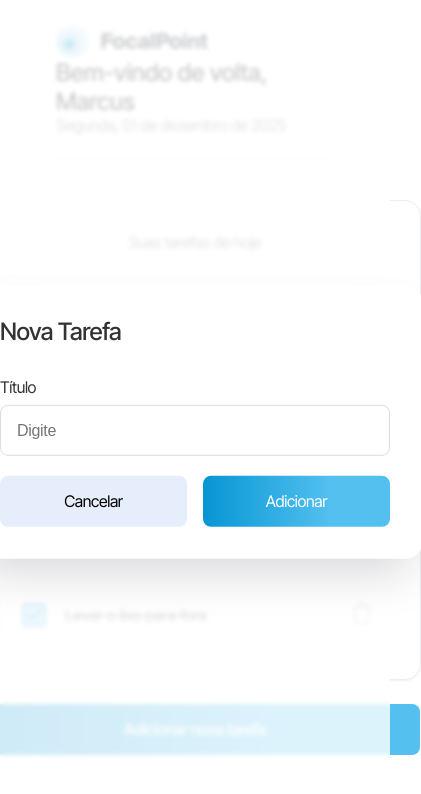
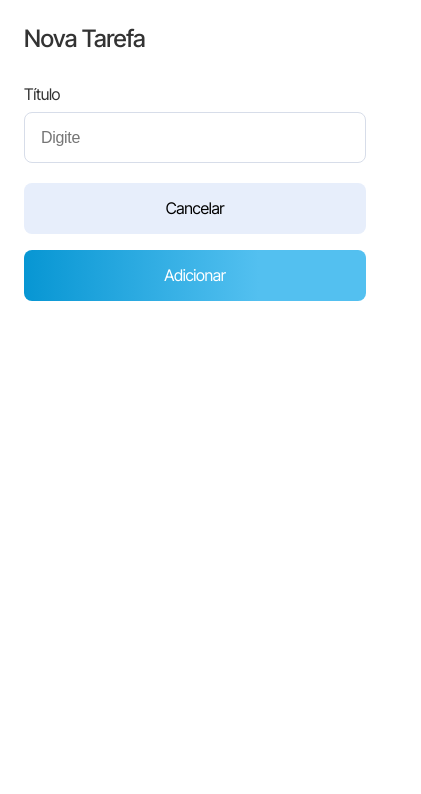
Before and after one commit to horus018/lista_tarefas_react, a Next.js app in the folder lista_tarefas/: page / in a window 390 px wide. Both pictures are taken after a click on the button "Adicionar nova tarefa". Shown: the top 794 px of the page, 421 px wide, since content can reach past the window. Built offline with nearby package versions, Linux system fonts and the light colour scheme.

Commit message:
- Barra de rolagem na lista se ficar muito comprida - Barra de rolagem customizada pra lista - A mensagem de título da tarefa não fica aparecendo toda vez - Feito responsividade em todos os componentes

```diff
--- a/lista_tarefas/src/components/Header/styles.module.scss
+++ b/lista_tarefas/src/components/Header/styles.module.scss
@@ -25,3 +25,19 @@
 
     color: rgba(0, 0, 0, 0.54);
 }
+
+@media (max-width: 800px) {
+    .welcomeMessage {
+        width: 100%;
+    }
+}
+
+@media (max-width: 520px) {
+    .header {
+        margin: 0 24px 24px 24px;
+    }
+
+    .welcomeMessage {
+        font-size: 16px;
+    }
+}
--- a/lista_tarefas/src/components/Icons/FocalPoint/styles.module.scss
+++ b/lista_tarefas/src/components/Icons/FocalPoint/styles.module.scss
@@ -3,3 +3,9 @@
     gap: 11px;
     align-items: center;
 }
+
+@media (max-width: 800px) {
+    .logo {
+        width: 100%;
+    }
+}
--- a/lista_tarefas/src/components/Modals/styles.module.scss
+++ b/lista_tarefas/src/components/Modals/styles.module.scss
@@ -127,3 +127,25 @@
     font-size: 14px;
     margin-top: 8px;
 }
+
+@media (max-width: 520px) {
+    .modal {
+        position: static;
+        transform: none;
+        width: auto!important;
+        max-width: 100%;
+
+        box-shadow: none;
+        height: 100vh;
+
+        padding: 24px;
+    }
+
+    .modalBackdrop {
+        background-color: #fff;
+    }
+
+    .modalFooter {
+        flex-direction: column;
+    }
+}
--- a/lista_tarefas/src/components/TaskItem/styles.module.scss
+++ b/lista_tarefas/src/components/TaskItem/styles.module.scss
@@ -16,6 +16,7 @@
         cursor: pointer;
 
         input[type="checkbox"] {
+            min-width: 24px;
             width: 24px;
             height: 24px;
             appearance: none;
--- a/lista_tarefas/src/components/TaskList/styles.module.scss
+++ b/lista_tarefas/src/components/TaskList/styles.module.scss
@@ -10,6 +10,10 @@
     border: 1px solid #EAECF0;
     box-shadow: 0px 1px 2px rgba(16, 24, 40, 0.05);
     border-radius: 16px;
+
+    overflow-y: auto;
+    overflow-x: hidden;
+    max-height: 70vh;
 }
 
 .tasksMessage {
@@ -39,3 +43,19 @@
     align-items: center;
     gap: 24px;
 }
+
+@media (max-width: 520px) {
+    .taskListParent {
+        padding: 0 32px;
+        margin: 0 24px;
+    }
+
+    .taskList {
+        width: 100%;
+        min-width: 0;
+    }
+
+    .addTaskButton{
+        width: calc(100% + 64px);
+    }
+}
--- a/lista_tarefas/src/styles/globals.scss
+++ b/lista_tarefas/src/styles/globals.scss
@@ -12,6 +12,25 @@ body {
     width: 100%;
 
     user-select: none;
+
+    ::-webkit-scrollbar {
+        width: 10px;
+    }
+
+    ::-webkit-scrollbar-thumb {
+        background: linear-gradient(90deg, #0796D3 0%, #53C0F0 68.65%);
+        border-radius: 8px;
+
+        &:hover {
+            background: linear-gradient(90deg, #0796D3 0%, #53C0F0 100%);
+        }
+    }
+
+    ::-webkit-scrollbar-thumb:active {
+        background: linear-gradient(90deg, #0796D3 0%, #53C0F0 100%);
+    }
+
+    overflow: hidden;
 }
 
 body {
```
